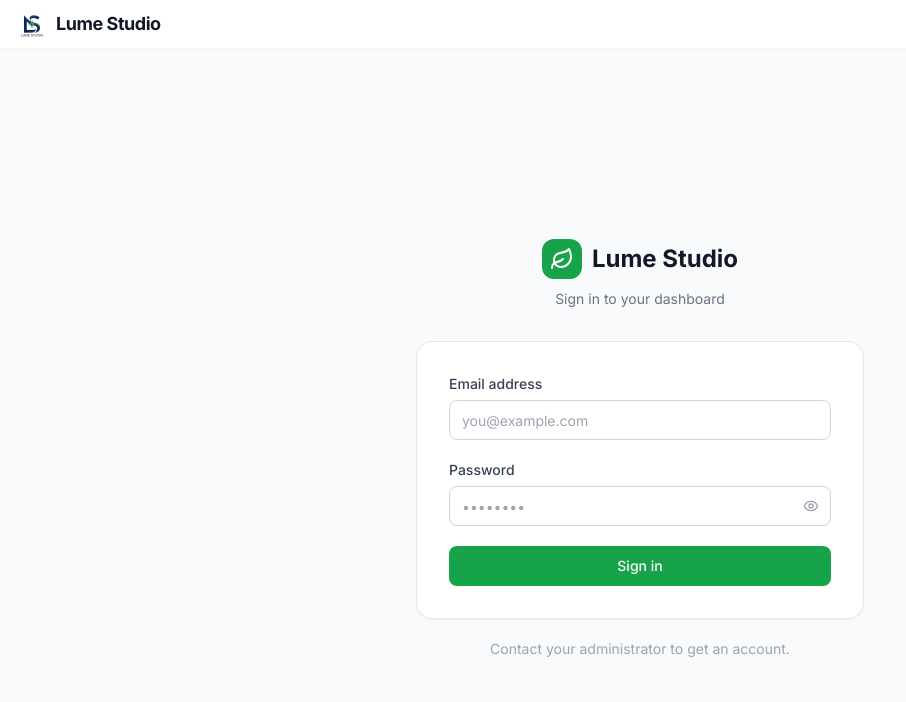
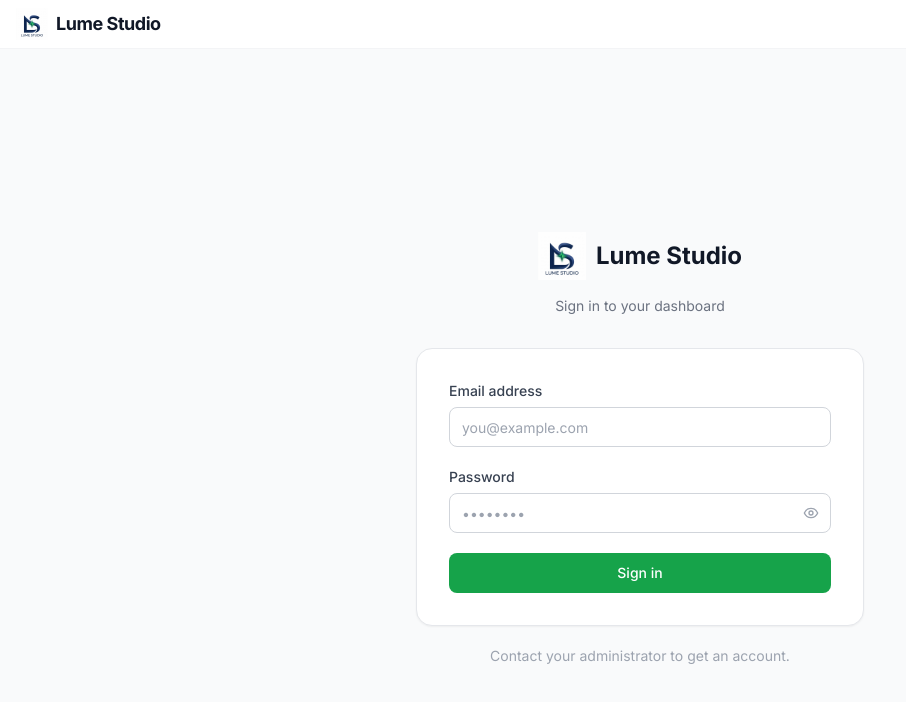
Before and after one commit to hi-lumestudio/LumeStudio, a Next.js app: page /login in a window 1280 px wide. Shown: the top 702 px of the page, without its empty margins (0-906 px from the left). Built offline with nearby package versions, Linux system fonts and the light colour scheme.

Commit message:
style(login): use custom Lume Studio SVG logo

```diff
--- a/app/login/page.tsx
+++ b/app/login/page.tsx
@@ -3,7 +3,7 @@
 import { useState } from 'react'
 import { useRouter } from 'next/navigation'
 import Link from 'next/link'
-import { Leaf, Eye, EyeOff, Loader2 } from 'lucide-react'
+import { Eye, EyeOff, Loader2 } from 'lucide-react'
 import { createClient } from '@/lib/supabase/client'
 import { toast } from 'sonner'
 
@@ -51,8 +51,8 @@
         {/* Logo */}
         <div className="text-center mb-8">
           <Link href="/" className="inline-flex items-center gap-2.5">
-            <div className="w-10 h-10 bg-green-600 rounded-xl flex items-center justify-center">
-              <Leaf className="w-6 h-6 text-white" />
+            <div className="w-12 h-12 flex items-center justify-center">
+              <img src="/Lume_Studio_Logo.svg" alt="Lume Studio Logo" className="w-12 h-12" />
             </div>
             <span className="font-bold text-2xl text-gray-900">Lume Studio</span>
           </Link>
```
